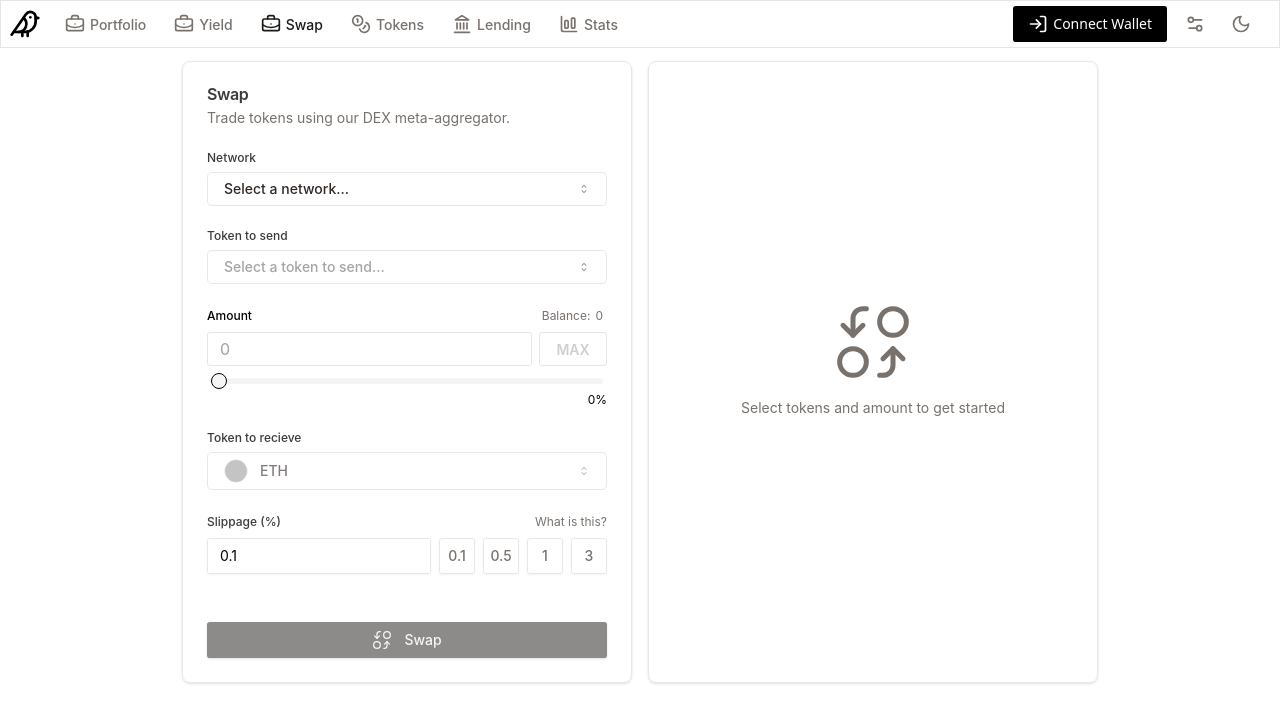
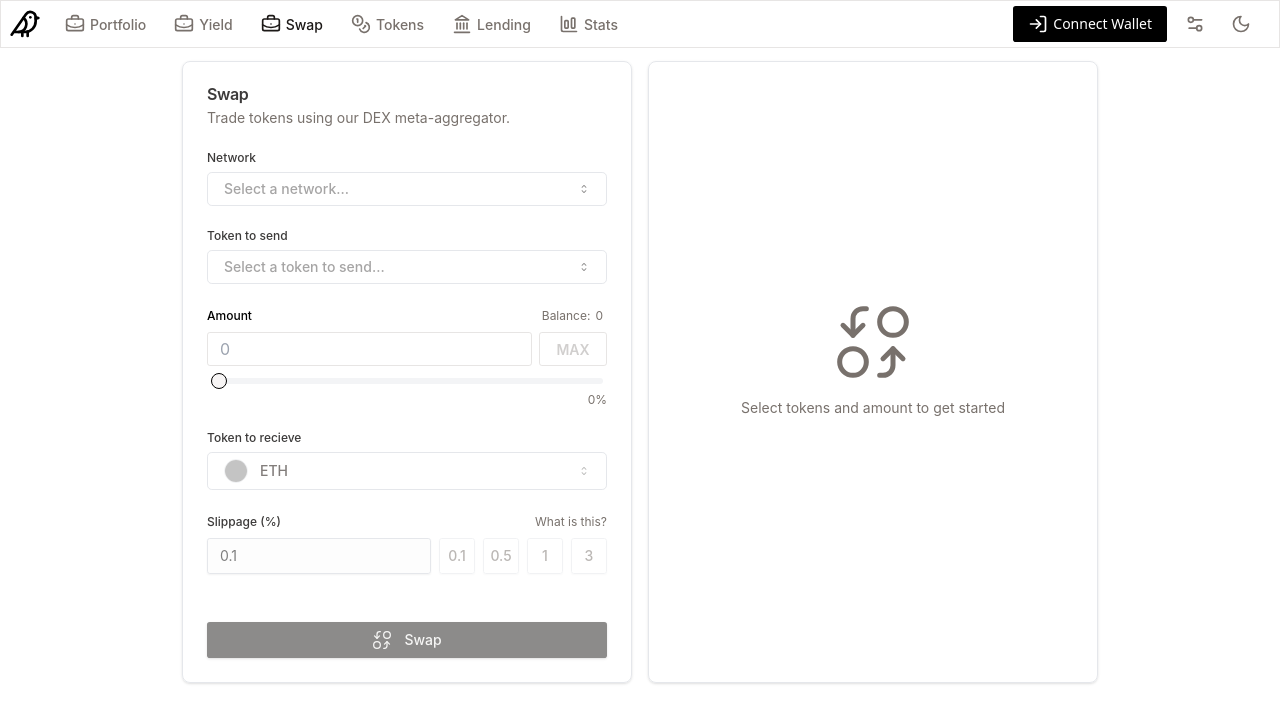
Before and after one commit to Economics-of-Cryptocurrencies/Vfat-fork, a React (Vite) app: page /swap in a window 1280 px wide. Shown: the top 722 px of the page. Built offline with nearby package versions, Linux system fonts and the light colour scheme; grey boxes are pictures that could not be loaded.

Commit message:
feat: connect wallet

```diff
--- a/src/component/Header.tsx
+++ b/src/component/Header.tsx
@@ -67,7 +67,7 @@ function Header(props: HeaderProp) {
         <button className="text-[#78716c] ml-[10px] hover:bg-[#f5f5f4] px-[8px] py-[8px]">
           <LuSettings2 size={"20"} />
         </button>
-        <ConnectWallet connectStatus={true} />
+        <ConnectWallet />
       </div>
     </header>
   );
--- a/src/component/Layout.tsx
+++ b/src/component/Layout.tsx
@@ -1,3 +1,4 @@
+import { useState, createContext, useContext } from "react";
 import Header from "../component/Header";
 import Footer from "../component/Footer";
 import { ReactNode } from "react";
@@ -7,14 +8,32 @@ interface LayoutProp {
   children: ReactNode;
 }
 
+interface WalletContext {
+  walletStatus: boolean;
+  setWalletStatus: Function;
+}
+
+const WalletContext = createContext<WalletContext>({
+  walletStatus: false,
+  setWalletStatus: () => {},
+});
+
+const useWallet = () => {
+  return useContext(WalletContext);
+};
+
 function Layout(props: LayoutProp) {
+  const [walletStatus, setWalletStatus] = useState(false);
+
   return (
-    <div>
+    <WalletContext.Provider value={{ walletStatus, setWalletStatus }}>
       <Header active={props.headerStatus} />
       <div>{props.children}</div>
       <Footer />
-    </div>
+    </WalletContext.Provider>
   );
 }
 
 export default Layout;
+
+export { useWallet };
--- a/src/component/SwapLeft.tsx
+++ b/src/component/SwapLeft.tsx
@@ -3,6 +3,7 @@ import SearchBox from "./ui/SearchBox";
 import network from "../tokendata/network";
 import token from "../tokendata/token";
 import Amount from "./ui/Amount";
+import { useWallet } from "./Layout";
 
 function SwapLeft() {
   const [connectWalletStatus] = useState(true); // connect wallet status
@@ -12,6 +13,8 @@ function SwapLeft() {
   const [tokenSelectedId, setTokenSelectedId] = useState(-1);
   const [recieveTokenId, setReciveTokenId] = useState(0);
   const [slippage, setSlippage] = useState(0.1);
+
+  const wallet = useWallet();
   return (
     <div className="bg-card text-card-foreground rounded-lg border shadow sm:min-w-[450px]">
       <div className="flex flex-col space-y-1.5 p-6">
@@ -34,7 +37,7 @@ function SwapLeft() {
             Network
           </label>
           <SearchBox
-            connectWalletStatus={connectWalletStatus}
+            connectWalletStatus={wallet.walletStatus}
             selectedId={networkSelectedId}
             changeSelectId={setNetworkSelectedId}
             searchData={network}
@@ -66,7 +69,7 @@ function SwapLeft() {
             unchecked={true}
           />
         </div>
-        <Amount connectStatus={connectWalletStatus} />
+        <Amount connectStatus={wallet.walletStatus} />
         <div className="flex flex-col gap-2">
           <label
             data-melt-label=""
@@ -124,7 +127,7 @@ function SwapLeft() {
                   step="0.1"
                   type="number"
                   defaultValue={slippage}
-                  disabled={!connectWalletStatus}
+                  disabled={!wallet.walletStatus}
                 />
               </div>
             </div>
@@ -137,7 +140,7 @@ function SwapLeft() {
                 onClick={() => {
                   setSlippage(0.1);
                 }}
-                disabled={!connectWalletStatus}
+                disabled={!wallet.walletStatus}
               >
                 0.1
               </button>
@@ -149,7 +152,7 @@ function SwapLeft() {
                 onClick={() => {
                   setSlippage(0.5);
                 }}
-                disabled={!connectWalletStatus}
+                disabled={!wallet.walletStatus}
               >
                 0.5
               </button>
@@ -161,7 +164,7 @@ function SwapLeft() {
                 onClick={() => {
                   setSlippage(1);
                 }}
-                disabled={!connectWalletStatus}
+                disabled={!wallet.walletStatus}
               >
                 1
               </button>
@@ -173,7 +176,7 @@ function SwapLeft() {
                 onClick={() => {
                   setSlippage(3);
                 }}
-                disabled={!connectWalletStatus}
+                disabled={!wallet.walletStatus}
               >
                 3
               </button>
--- a/src/component/ui/ConnectWallet.tsx
+++ b/src/component/ui/ConnectWallet.tsx
@@ -1,19 +1,55 @@
+import { useContext } from "react";
 import { LuLogIn } from "react-icons/lu";
+import { LuWallet, LuLogOut } from "react-icons/lu";
+import { useWallet } from "../Layout";
 
-interface ConnectWalletProps {
-  connectStatus: boolean;
-}
+interface ConnectWalletProps {}
 
 function ConnectWallet(props: ConnectWalletProps) {
-  if (props.connectStatus) {
+  const wallet = useWallet();
+
+  if (wallet && !wallet?.walletStatus) {
     return (
-      <div className="flex items-center bg-[#000] text-white font-medium btn-font px-[15px] cursor-pointer rounded-[2.8px] hover-bg-grey">
+      <div
+        className="flex items-center bg-[#000] text-white font-medium btn-font px-[15px] cursor-pointer rounded-[2.8px] hover-bg-grey"
+        onClick={() => {
+          wallet.setWalletStatus(true);
+        }}
+      >
         <LuLogIn size={20} className="" />
         <span className="ml-[5px] text-sm">Connect Wallet</span>
       </div>
     );
-  } else {
-    return <div></div>;
+  } else if (wallet && wallet?.walletStatus) {
+    return (
+      <div className="flex items-center">
+        <button
+          type="button"
+          className="focus-visible:ring-ring inline-flex justify-center whitespace-nowrap rounded-md text-sm font-medium transition-colors focus-visible:outline-none focus-visible:ring-1 disabled:pointer-events-none disabled:opacity-50 bg-secondary hover:bg-secondary/80 shadow-sm h-9 px-4 py-2 items-center gap-3 text-foreground"
+        >
+          <span className="sm:flex hidden gap-3">
+            <LuWallet size={"20"} /> 0x293...516
+          </span>
+          <span className="flex items-center gap-2">
+            <img
+              src="https://imagedelivery.net/tLQGX6fO2lhA7EXY2jvPQQ/chain-1/public"
+              className="border bg-muted logo svelte-54um2v"
+              alt="Ethereum logo"
+              title="Ethereum"
+            />
+          </span>
+        </button>
+        <button
+          type="button"
+          onClick={() => {
+            wallet.setWalletStatus(false);
+          }}
+          className="focus-visible:ring-ring inline-flex items-center justify-center whitespace-nowrap rounded-md text-sm font-medium transition-colors focus-visible:outline-none focus-visible:ring-1 disabled:pointer-events-none disabled:opacity-50 hover:bg-accent hover:text-accent-foreground h-9 w-9 gap-3 text-foreground"
+        >
+          <LuLogOut size={"20"} />
+        </button>
+      </div>
+    );
   }
 }
 
```
